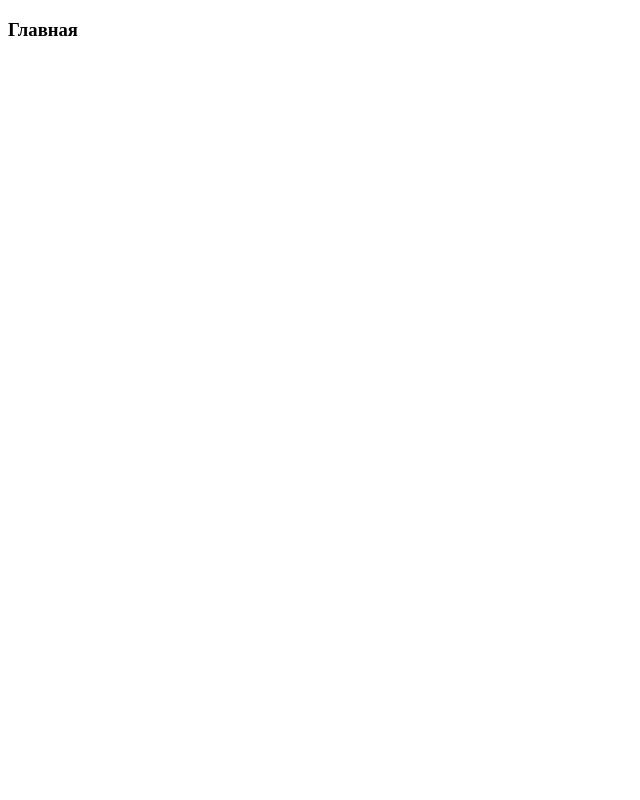
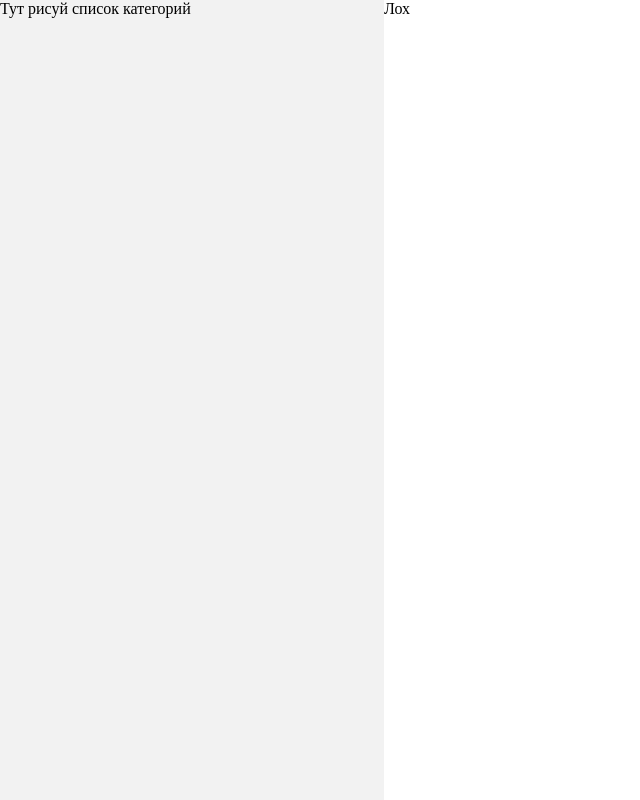
Before and after one commit to matyexd/todo-frontend, a React (Create React App) app: page / in a window 1280 px wide. Shown: the whole page, without its empty margins (0-640 px from the left). Built offline with nearby package versions, Linux system fonts and the light colour scheme.

Commit message:
Подготовил архитектуру для приложения

```diff
--- a/public/index.html
+++ b/public/index.html
@@ -11,7 +11,7 @@
 		/>
 		<title>React App</title>
 	</head>
-  <body>
+	<body style="margin: 0; padding: 0">
 		<noscript>You need to enable JavaScript to run this app.</noscript>
 		<div id="root"></div>
 	</body>
--- /dev/null
+++ b/src/components/Auth/LogIn/LogIn.jsx
@@ -0,0 +1,7 @@
+import React from 'react'
+
+const LogIn = () => {
+	return <div>Тут рисуй страницу входа</div>
+}
+
+export default LogIn
--- /dev/null
+++ b/src/components/Auth/SignUp/SignUp.jsx
@@ -0,0 +1,7 @@
+import React from 'react'
+
+const SignUp = () => {
+	return <div>Тут рисуй регистрацию</div>
+}
+
+export default SignUp
--- /dev/null
+++ b/src/components/Todo/LeftContent.jsx
@@ -0,0 +1,7 @@
+import React from 'react'
+
+const LeftContent = () => {
+	return <div>Тут рисуй список категорий</div>
+}
+
+export default LeftContent
--- /dev/null
+++ b/src/components/Todo/RightContent.jsx
@@ -0,0 +1,7 @@
+import React from 'react'
+
+const RightContent = () => {
+	return <div>Лох</div>
+}
+
+export default RightContent
--- a/src/pages/private/HomePage.jsx
+++ b/src/pages/private/HomePage.jsx
@@ -1,12 +1,17 @@
 import React from 'react'
-import { useLocation } from 'react-router'
+import style from './style.css'
+import RightContent from '../../components/Todo/RightContent'
+import LeftContent from '../../components/Todo/LeftContent'
 
 const HomePage = () => {
-	let location = useLocation()
-
 	return (
-		<div>
-			<h3>Главная</h3>
+		<div className='container'>
+			<div className='right-content'>
+				<LeftContent />
+			</div>
+			<div className='left-content'>
+				<RightContent />
+			</div>
 		</div>
 	)
 }
--- /dev/null
+++ b/src/pages/private/style.css
@@ -0,0 +1,14 @@
+.container {
+	display: flex;
+}
+
+.right-content {
+	width: 30%;
+	height: 100vh;
+	background-color: #f2f2f2;
+}
+
+.left-content {
+	width: 70%;
+	height: 100vh;
+}
--- a/src/pages/public/LogInPage.jsx
+++ b/src/pages/public/LogInPage.jsx
@@ -1,9 +1,10 @@
 import React from 'react'
+import LogIn from '../../components/Auth/LogIn/LogIn'
 
 const LogInPage = () => {
 	return (
 		<div>
-			<h3>Тут рисуй страницу входа</h3>
+			<LogIn />
 		</div>
 	)
 }
--- a/src/pages/public/SignUpPage.jsx
+++ b/src/pages/public/SignUpPage.jsx
@@ -1,9 +1,10 @@
 import React from 'react'
+import SignUp from '../../components/Auth/SignUp/SignUp'
 
 const SignUpPage = () => {
 	return (
 		<div>
-			<h3>Тут рисуй страницу регистрации</h3>
+			<SignUp />
 		</div>
 	)
 }
```
Also changed, not shown: src/components/Home.jsx (added), src/components/LogIn.jsx (added), src/components/SignUp.jsx (added). Lines whose indentation alone changed are shown as unchanged.
